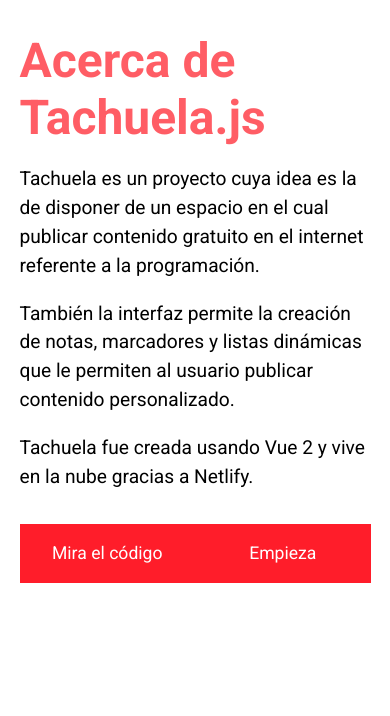
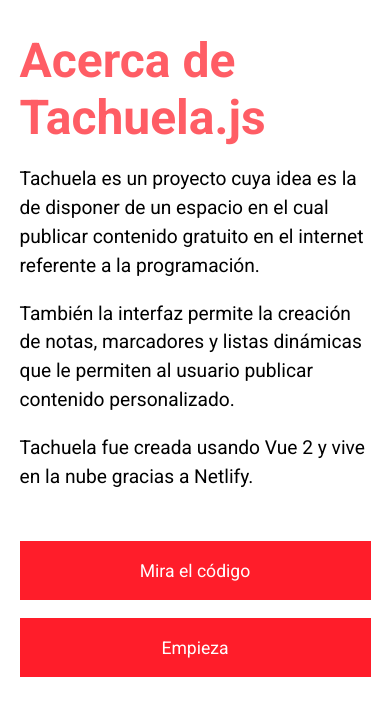
Before and after one commit to r2abreu/Tachuela.js, a Vue app: page /about in a window 390 px wide. Shown: the top 716 px of the page. Built offline with nearby package versions, Linux system fonts and the light colour scheme.

Commit message:
Empty commit

```diff
--- a/src/views/About.vue
+++ b/src/views/About.vue
@@ -73,4 +73,15 @@
   color: #fff;
   background-color: #ff1d2a;
 }
+
+@media screen and (max-width: 400px) {
+  div {
+    flex-direction: column;
+
+    a {
+      width: 100%;
+      margin-top: 1em;
+    }
+  }
+}
 </style>
```
